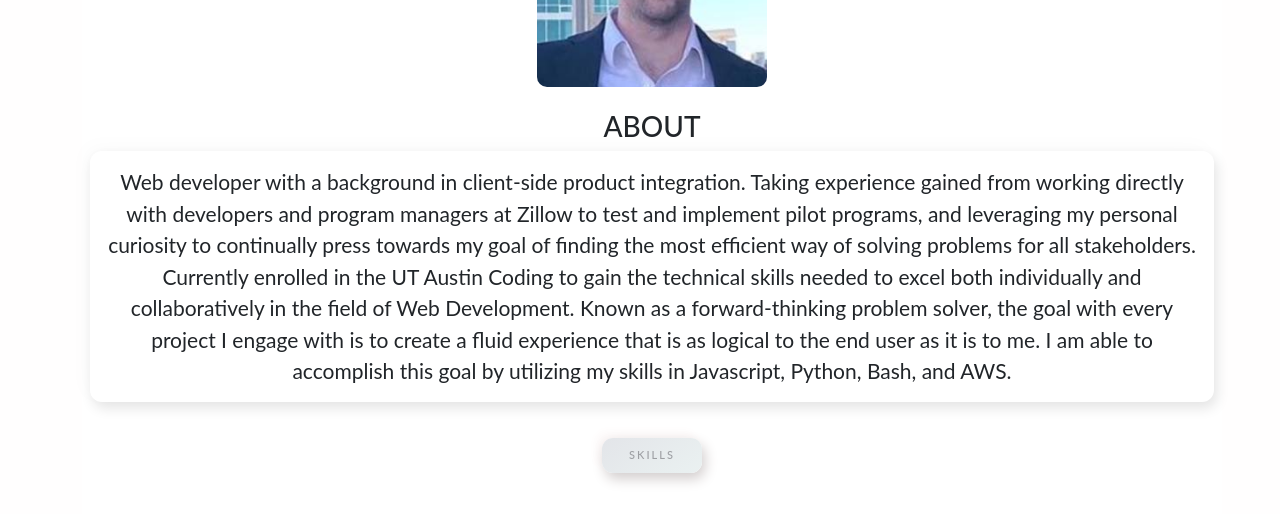
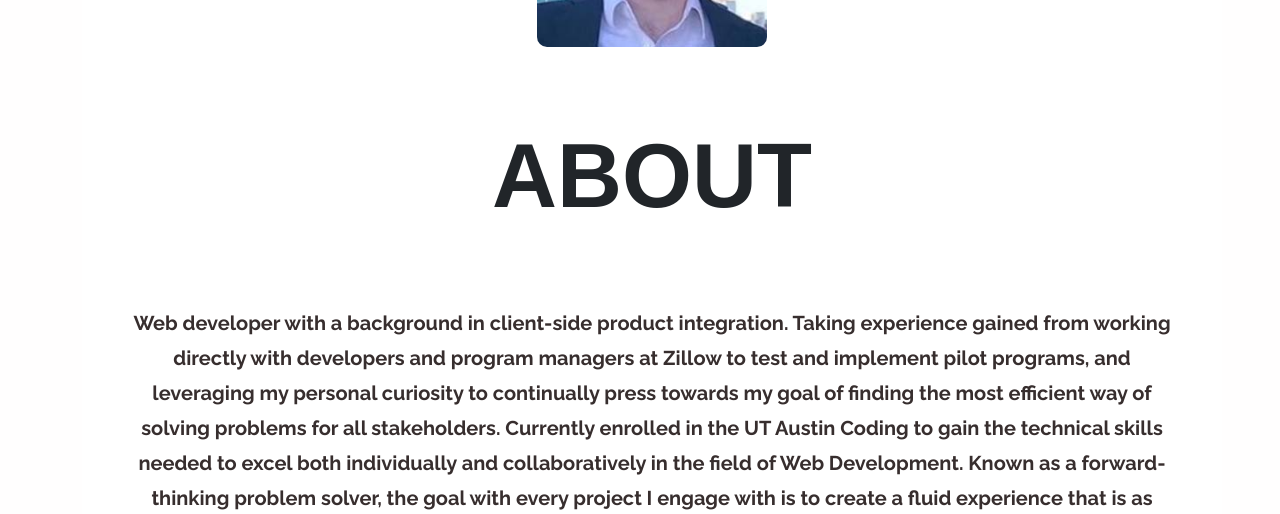
Before and after one commit to hamiltondowdy/dev-portfolio, a React (Create React App) app: page /#/about in a window 1280 px wide. Shown: the part 438-952 px from the top of the page. Built offline with nearby package versions, Linux system fonts and the light colour scheme; grey boxes are pictures that could not be loaded; a web font is replaced by a local one.

Commit message:
update styling

```diff
--- a/src/components/About/index.js
+++ b/src/components/About/index.js
@@ -27,7 +27,7 @@ function About() {
                 <div className="col-md justify-content">
                     <h3 className="display-7">ABOUT</h3>
                     <div className="aboot">
-                        <span className="display-7">Web developer with a background in client-side product integration. Taking  experience gained from working directly with developers and program managers at Zillow to test and implement pilot programs, and leveraging my personal curiosity to continually press towards my goal of finding the most efficient way of solving problems for all stakeholders. Currently enrolled in the UT Austin Coding to gain the technical skills needed to excel both individually and collaboratively in the field of Web Development. Known as a forward-thinking problem solver, the goal with every project I engage with is to create a fluid experience that is as logical to the end user as it is to me. I am able to accomplish this goal by utilizing my skills in Javascript, Python, Bash, and AWS. </span>
+                        <span className="display-6">Web developer with a background in client-side product integration. Taking  experience gained from working directly with developers and program managers at Zillow to test and implement pilot programs, and leveraging my personal curiosity to continually press towards my goal of finding the most efficient way of solving problems for all stakeholders. Currently enrolled in the UT Austin Coding to gain the technical skills needed to excel both individually and collaboratively in the field of Web Development. Known as a forward-thinking problem solver, the goal with every project I engage with is to create a fluid experience that is as logical to the end user as it is to me. I am able to accomplish this goal by utilizing my skills in Javascript, Python, Bash, and AWS. </span>
 
 
                     </div>
--- a/src/components/About/style.css
+++ b/src/components/About/style.css
@@ -1,3 +1,5 @@
+
+
 * {
     box-sizing: border-box;
     margin: 0;
@@ -56,6 +58,7 @@ width: 100%;
     padding: 5px;
     margin: 20px;
     width: 100px;
+    background-color: #c7c4c4;
 }
 
 .pad button:hover {
@@ -70,10 +73,18 @@ width: 100%;
     flex-wrap: wrap;
     padding: 15px;
     justify-content: center;
-    box-shadow: 3px 6px 13px #e4e4e4, -6px -6px 20px #fbfbfb;
+    font-family: Arial, Helvetica, sans-serif;
+    line-height: 35px;
     border-radius: 12px;
 }
 
+#text {
+    font-family: Arial, Helvetica, sans-serif;
+}
+
+.display-7 {
+    font-family: Arial, Helvetica, sans-serif;
+}
 
 .boxy {
     position: center;
--- a/src/components/Contact/index.js
+++ b/src/components/Contact/index.js
@@ -17,9 +17,9 @@ function Contact() {
 
             <Socials />
             <div>
-             <h1>Austin, TX
+             <h1>AUSTIN, TX
             </h1>
-            <svg xmlns="http://www.w3.org/2000/svg" width="16" height="16" fill="currentColor" class="bi bi-pin-map-fill" viewBox="0 0 16 16">
+            <svg xmlns="http://www.w3.org/2000/svg" width="25" height="25" fill="currentColor" class="bi bi-pin-map-fill" viewBox="0 0 16 16">
   <path fill-rule="evenodd" d="M3.1 11.2a.5.5 0 0 1 .4-.2H6a.5.5 0 0 1 0 1H3.75L1.5 15h13l-2.25-3H10a.5.5 0 0 1 0-1h2.5a.5.5 0 0 1 .4.2l3 4a.5.5 0 0 1-.4.8H.5a.5.5 0 0 1-.4-.8l3-4z"/>
   <path fill-rule="evenodd" d="M4 4a4 4 0 1 1 4.5 3.969V13.5a.5.5 0 0 1-1 0V7.97A4 4 0 0 1 4 3.999z"/>
 </svg>
--- a/src/components/Contact/style.css
+++ b/src/components/Contact/style.css
@@ -1,18 +1,33 @@
 
 @import url(https://fonts.googleapis.com/css?family=Raleway:400,700,900,400italic,700italic,900italic);
 
-
-.viewFive {
+.display-6 {
+  font: 20px/1.25 'Raleway', sans-serif;
+  font-weight: 600;
+  color: rgb(55, 46, 46);
+  line-height: 20px;
+}
+#abt {
 
     width: 100%;
+    padding: 20px;
     background-size: cover;
     background-repeat: no-repeat;
     margin-top: -10vh;
+
+
 }
 
 h1 {
-  font: 16px/1.25 'Raleway', sans-serif;
+  font: 20px/1.25 'Raleway', sans-serif;
   margin-top: 10px;
+  font-weight: 700;
+}
+
+h3 {
+  font: 90px/1.25 'Raleway', sans-serif;
+
+  font-weight: 900;
 }
 
 #contactTitle {
--- a/src/components/Project/index.js
+++ b/src/components/Project/index.js
@@ -20,7 +20,7 @@ function Project() {
 
 
 
-    <div class="d-flex align-items-center justify-content-center" id="contain">
+    <div id="contain">
 
               <Row className="justify-content-center">
 
--- a/src/components/Project/style.css
+++ b/src/components/Project/style.css
@@ -3,7 +3,7 @@
 grid-container {
 
     background-color: #d8d5d5;
-
+    padding: 20px;
     flex-wrap: wrap;
     justify-content: center;
     align-items: center;
@@ -51,6 +51,7 @@ grid-container {
 
 .row {
     flex-wrap: wrap;
+    padding: 20px;
     justify-content: center;
 }
 
@@ -149,6 +150,9 @@ ul {
     align-items: center;
 }
 
+h3 {
+  padding: 50px;
+}
 
 .container card {
     background-color: #c7cece;
@@ -165,6 +169,7 @@ p {
 row  {
     flex-wrap: wrap;
     justify-content: center;
+    padding: 20px;
 }
 
 
```
